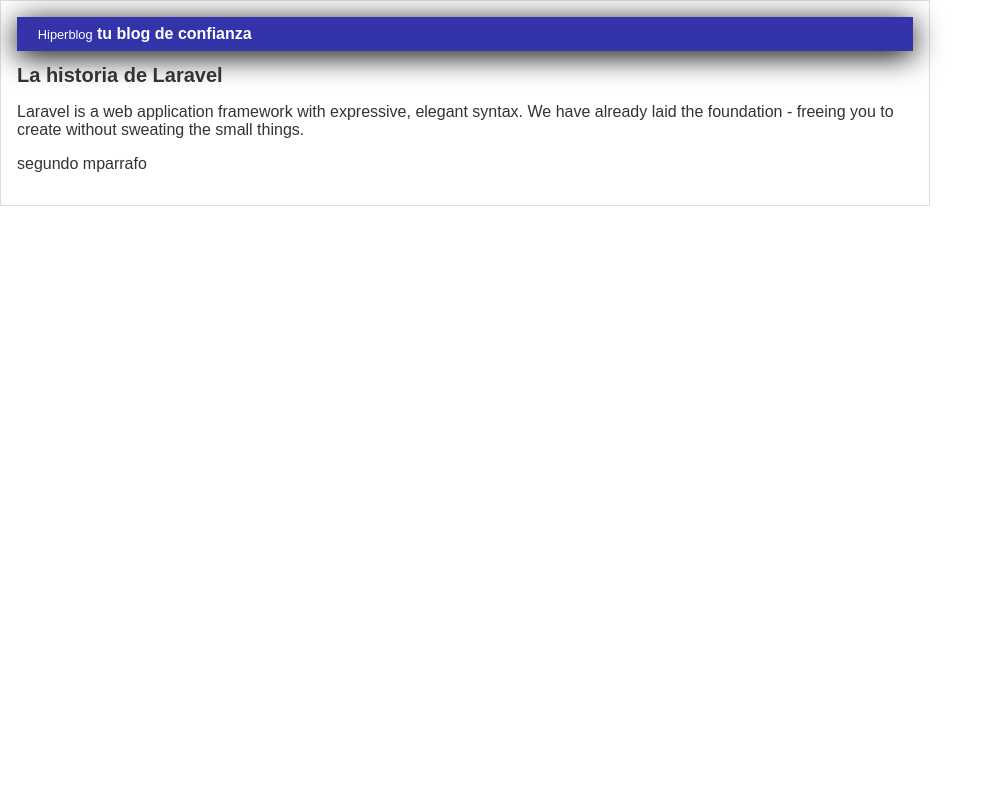
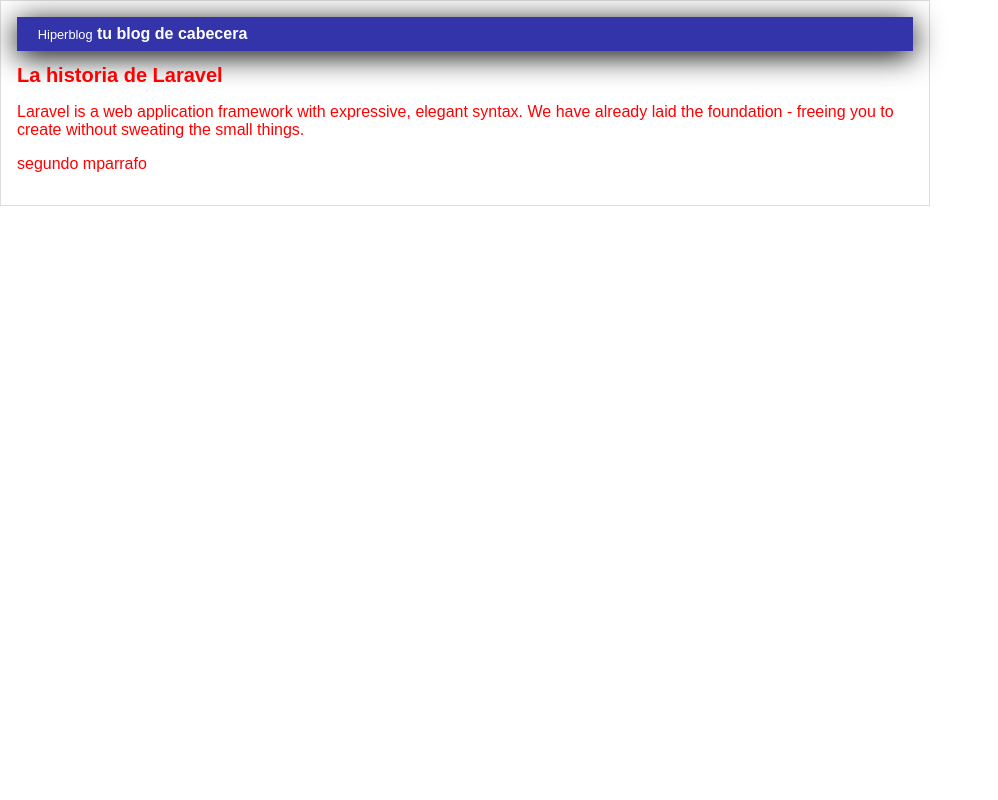
Before and after one commit to saavedraphp/practica_git, a PHP site: page /blogpost.html in a window 1280 px wide. Shown: the whole page, without its empty margins (0-998 px from the left). Run offline with PHP 8.4, Linux system fonts and the light colour scheme.

Commit message:
modifiqque la cabecera y el color de text

```diff
--- a/blogpost.html
+++ b/blogpost.html
@@ -6,7 +6,7 @@
     <body>
         <div id="container">
             <div id="cabecera">
-                <span id="tagline">Hiperblog</span> tu blog de confianza
+                <span id="tagline">Hiperblog</span> tu blog de cabecera
             </div>
             <div id="post">
                 <h1>La historia de Laravel</h1>
--- a/css/css.css
+++ b/css/css.css
@@ -3,7 +3,7 @@ body
     text-align: center;
     font-family:Arial, Helvetica, sans-serif;
     font-size: 16px;
-    color: #333;
+    color: red;
     margin: 0;
     padding: 0;
 
```
